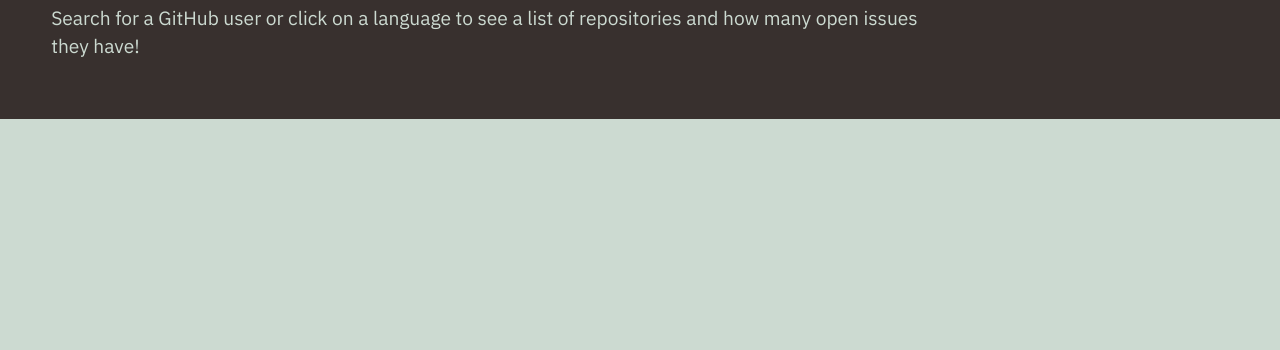
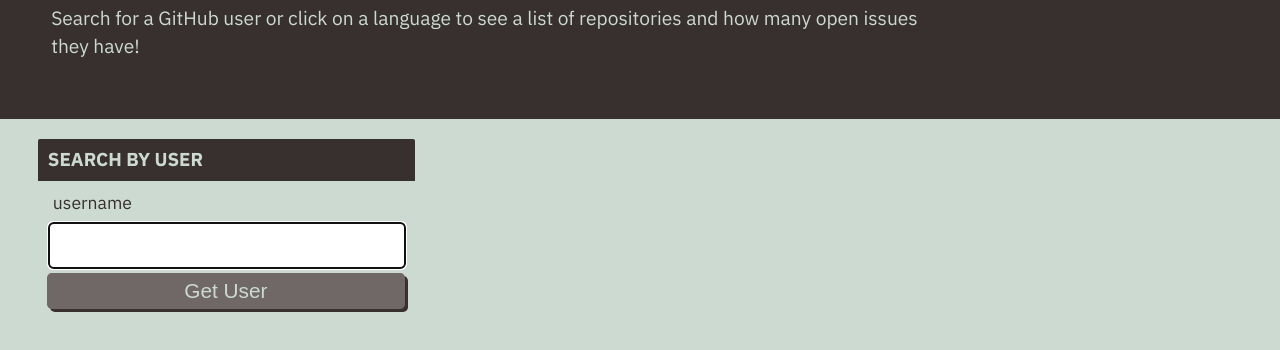
Before and after one commit to armcuellar/git-it-done, a plain HTML site: page index.html in a window 1280 px wide. Shown: the part 114-464 px from the top of the page. Drawn offline with Linux system fonts and the light colour scheme; no server answers.

Commit message:
Added search Form

```diff
--- a/index.html
+++ b/index.html
@@ -20,6 +20,18 @@
 
 
   <main class="flex-row justify-space-between">
+    <div class="col-12 col-md-4">
+      <h3 class="card-header text-uppercase">Search By User</h3>
+      <form action="" id="user-form" class="card-body">
+        <label for="username" class="form-label">username</label>
+        <input name="username" type="text" autofocus="true" id="username" class="form-input">
+        <button type="submit" class="btn">Get User</button>
+      </form>
+
+    </div>
+    <div class="col-12 col-md-8">
+
+    </div>
 
   </main>
   <script src="./assets/js/homepage.js"></script>
```
